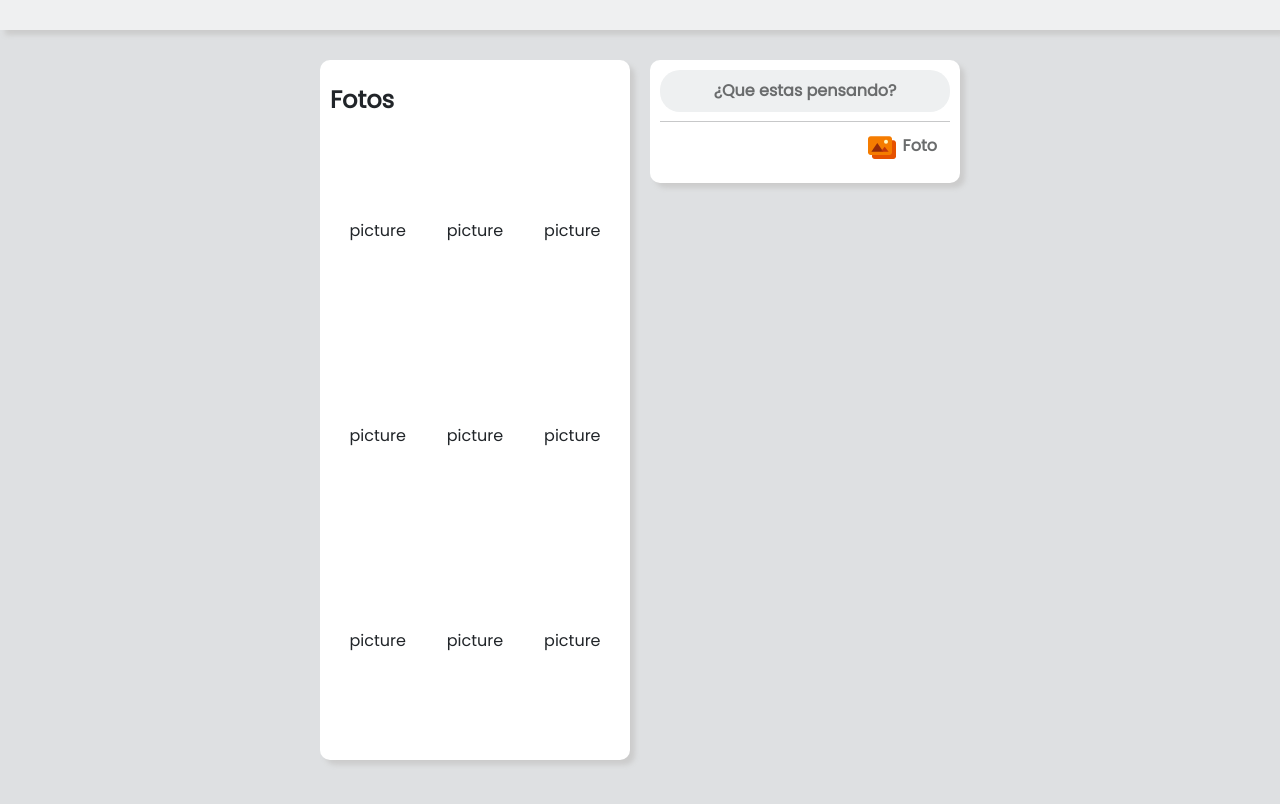
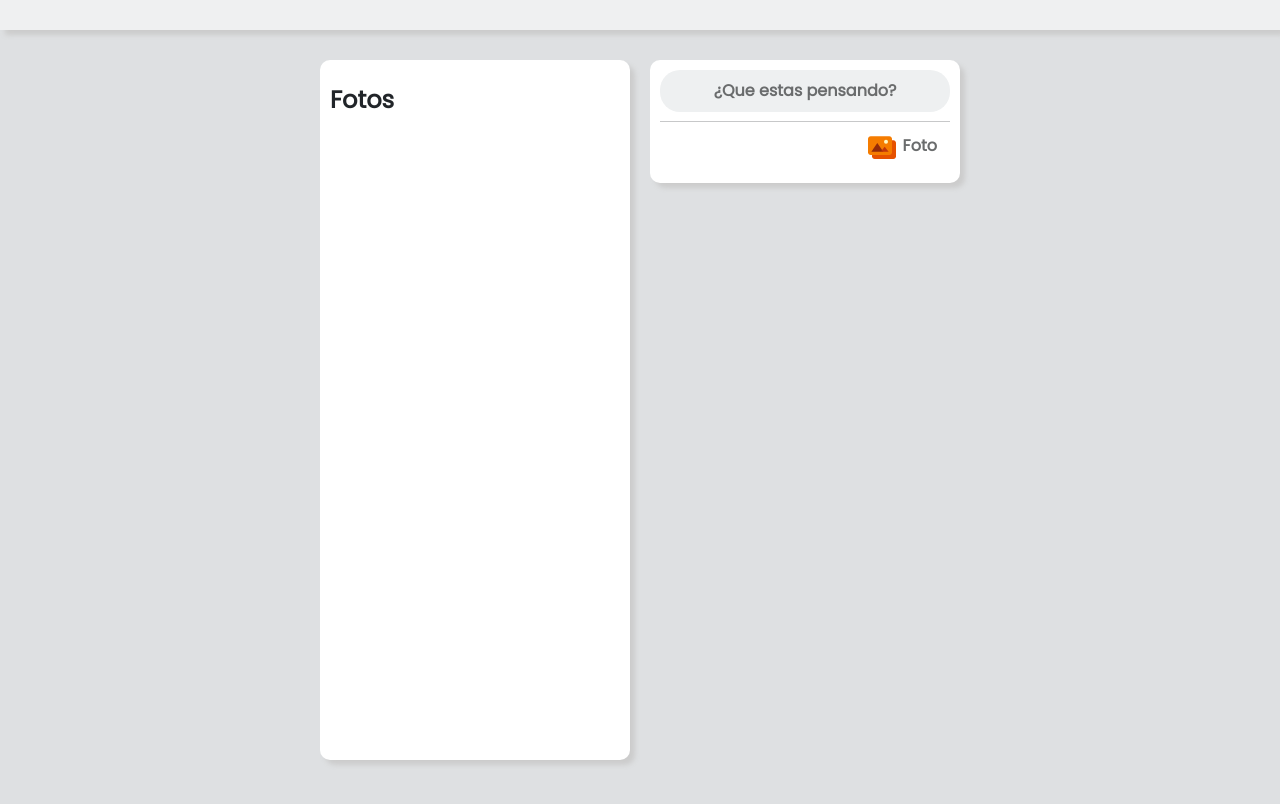
Before and after one commit to leonsuaren/facenote, a React (Create React App) app in the folder client/: page / in a window 1280 px wide. Shown: the part 720-1524 px from the top of the page. Built offline with nearby package versions, Linux system fonts and the light colour scheme.

Commit message:
working on image diplay section

```diff
--- a/client/src/components/pictures-display/PicturesDisplay.jsx
+++ b/client/src/components/pictures-display/PicturesDisplay.jsx
@@ -1,22 +1,62 @@
-import React from 'react';
+import React, { useContext } from 'react';
+import { PostContext } from '../../context/post-context';
 
 import './styles.css';
 
 export const PicturesDisplay = () => {
+  const postContext = useContext(PostContext);
+  const posts = postContext.newPost;
+
   return (
       <div className='pictures'>
         <h4 className='pictures-title'>Fotos</h4>
         <div className='pictures-display'>
-          <p>picture</p>
-          <p>picture</p>
-          <p>picture</p>
-          <p>picture</p>
-          <p>picture</p>
-          <p>picture</p>
-          <p>picture</p>
-          <p>picture</p>
-          <p>picture</p>
+          <div className='left-top-one'>
+            <img src=''/>
+          </div>
+          <div className='left-top-two'>
+            <img src=''/>
+          </div>
+          <div className='left-top-three'>
+            <img src=''/>
+          </div>
+          <div className='center-top'>
+            <img src=''/>
+          </div>
+          <div className='right-top'>
+            <img src=''/>
+          </div>
+          <div className='left-center'>
+            <img src=''/>
+          </div>
+          <div className='center-center-one'>
+            <img src=''/>
+          </div>
+          <div className='center-center-two'>
+            <img src=''/>
+          </div>
+          <div className='center-center-three'>
+            <img src=''/>
+          </div>
+          <div className='right-center'>
+            <img src=''/>
+          </div>
+          <div className='left-bottom'>
+            <img src=''/>
+          </div>
+          <div className='center-bottom'>
+            <img src=''/>
+          </div>
+          <div className='right-bottom-one'>
+            <img src=''/>
+          </div>
+          <div className='right-bottom-two'>
+            <img src=''/>
+          </div>
+          <div className='right-bottom-three'>
+            <img src=''/>
+          </div>
         </div>
       </div>
   )
-}
+};
--- a/client/src/components/pictures-display/styles.css
+++ b/client/src/components/pictures-display/styles.css
@@ -18,12 +18,29 @@
 
 .pictures-display {
   display: grid;
-  grid-template-columns: repeat(3, 1fr);
-  grid-template-rows: repeat(3, 1fr);
-  gap: 2px;
+  grid-template-columns: repeat(6, 1fr);
+  grid-template-rows: repeat(6, 1fr);
+  grid-column-gap: 0px;
+  grid-row-gap: 0px;
+  justify-items: center;
   align-items: center;
-  justify-items: center;
 }
+
+.left-top-one { grid-area: 1 / 1 / 2 / 3; }
+.left-top-two { grid-area: 2 / 1 / 3 / 2; }
+.left-top-three { grid-area: 2 / 2 / 3 / 3; }
+.center-top { grid-area: 1 / 3 / 3 / 5; }
+.right-top { grid-area: 1 / 5 / 3 / 7; }
+.left-center { grid-area: 3 / 1 / 5 / 3; }
+.center-center-one { grid-area: 3 / 3 / 5 / 4; }
+.center-center-two { grid-area: 3 / 4 / 4 / 5; }
+.center-center-three { grid-area: 4 / 4 / 5 / 5; }
+.right-center { grid-area: 3 / 5 / 5 / 7; }
+.left-bottom { grid-area: 5 / 1 / 7 / 3; }
+.center-bottom { grid-area: 5 / 3 / 7 / 5; }
+.right-bottom-one { grid-area: 5 / 5 / 6 / 6; }
+.right-bottom-two{ grid-area: 6 / 5 / 7 / 6; }
+.right-bottom-three { grid-area: 5 / 6 / 7 / 7; }
 
 @media only screen and (max-width: 600px) {
   .pictures {
```
